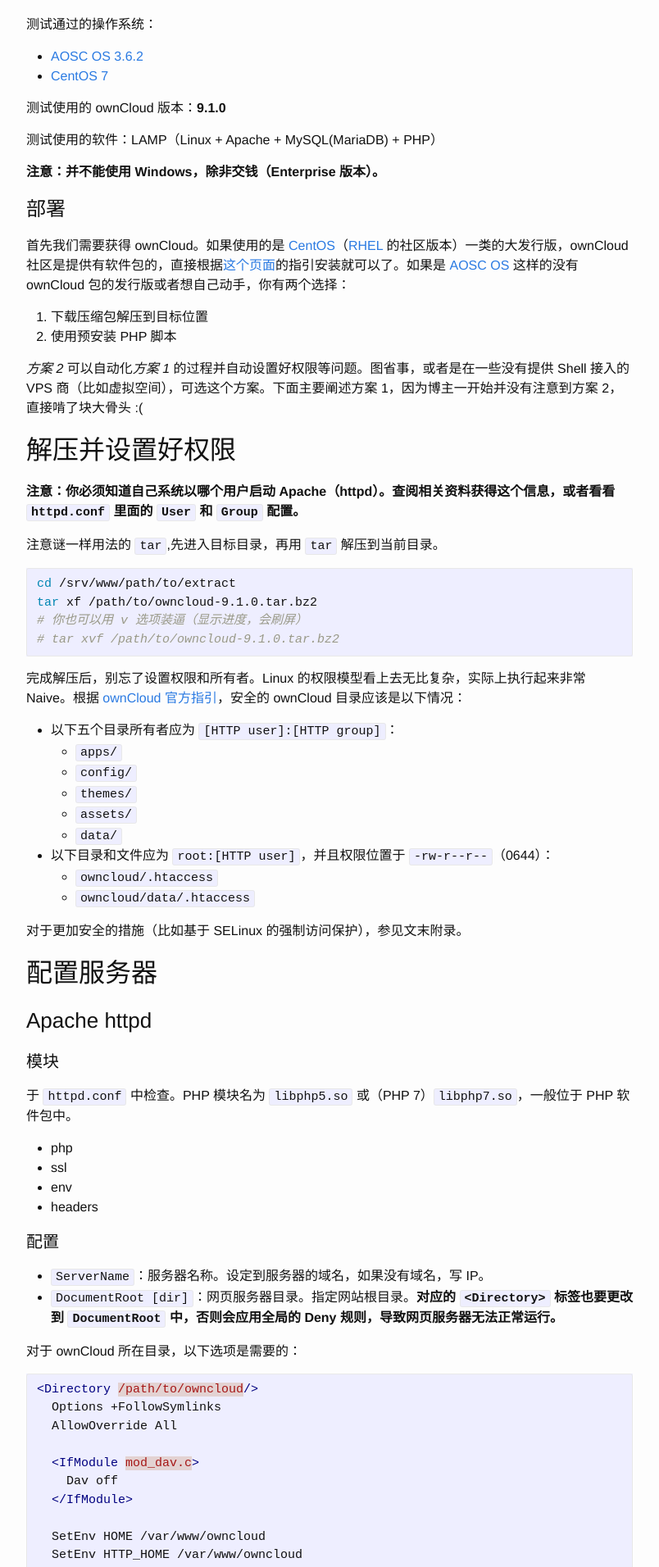
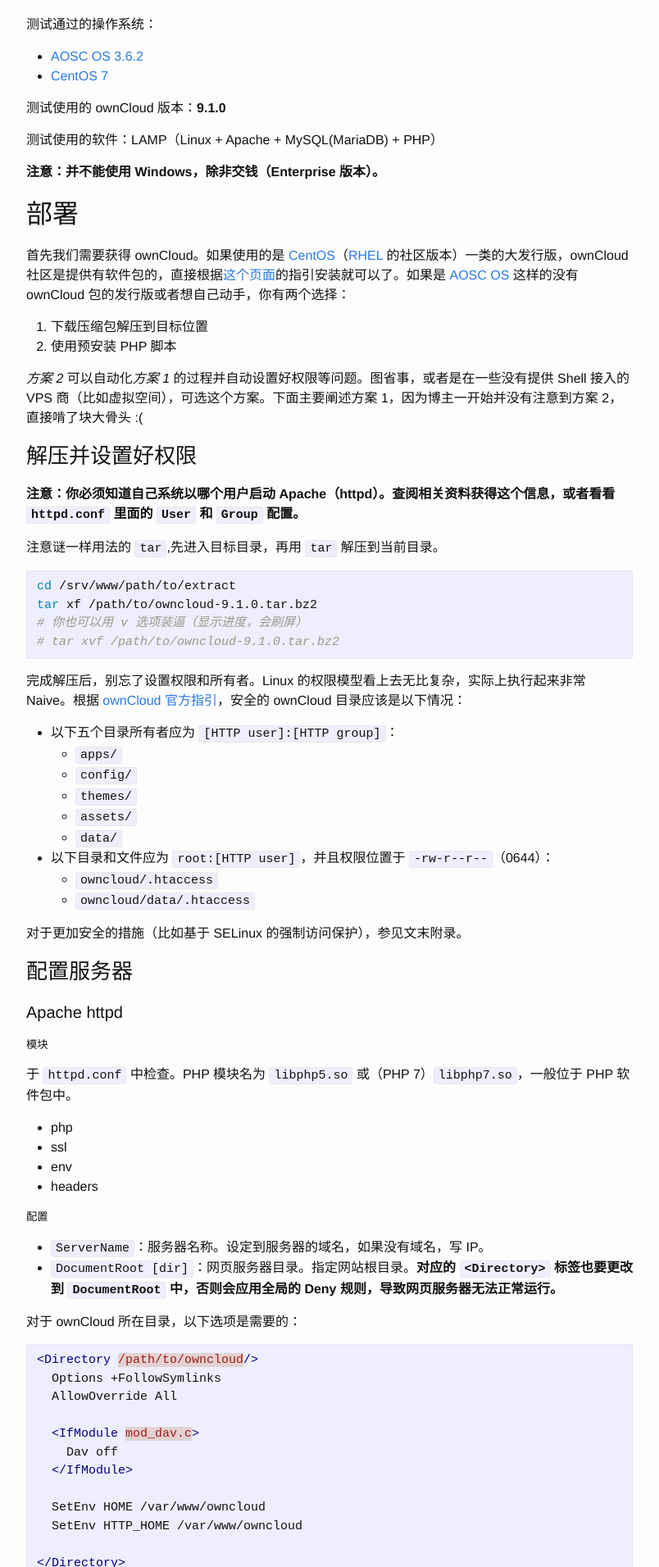
Before and after one commit to lmy441900/lmy441900.github.io, a Jekyll site: the page built from _posts/2016-08-06-how-to-setup-owncloud-on-a-single-server.md, in a window 1280 px wide. Shown: the part 374-2286 px from the top of the page at 82% size, without its empty margins (238-1042 px from the left). Built offline with Jekyll 4.4.1, drawn with Linux system fonts in a browser that asks for light colours.

Commit message:
fix: title rendering mistake
'#' is not correctly rendered.

Signed-off-by: Junde Yhi <lmy441900@gmail.com>

```diff
--- a/_posts/2016-08-06-how-to-setup-owncloud-on-a-single-server.md
+++ b/_posts/2016-08-06-how-to-setup-owncloud-on-a-single-server.md
@@ -35,7 +35,7 @@
 [aosc-os]:  https://aosc.io
 [cent-os-7]: https://centos.org
 
-# 部署
+## 部署
 
 首先我们需要获得 ownCloud。如果使用的是 [CentOS][cent-os-7]（[RHEL][rhel-7] 的社区版本）一类的大发行版，ownCloud 社区是提供有软件包的，直接根据[这个页面](https://download.owncloud.org/download/repositories/stable/owncloud/)的指引安装就可以了。如果是 [AOSC OS][aosc-os] 这样的没有 ownCloud 包的发行版或者想自己动手，你有两个选择：
 
@@ -46,7 +46,7 @@
 
 [rhel-7]:    https://www.redhat.com/rhel/
 
-## 解压并设置好权限
+### 解压并设置好权限
 
 **注意：你必须知道自己系统以哪个用户启动 Apache（httpd）。查阅相关资料获得这个信息，或者看看 `httpd.conf` 里面的 `User` 和 `Group` 配置。**
 
@@ -73,11 +73,11 @@
 
 对于更加安全的措施（比如基于 SELinux 的强制访问保护），参见文末附录。
 
-## 配置服务器
+### 配置服务器
 
-### Apache httpd
+#### Apache httpd
 
-#### 模块
+##### 模块
 
 于 `httpd.conf` 中检查。PHP 模块名为 `libphp5.so` 或（PHP 7）`libphp7.so`，一般位于 PHP 软件包中。
 
@@ -86,7 +86,7 @@
 - env
 - headers
 
-#### 配置
+##### 配置
 
 - `ServerName`：服务器名称。设定到服务器的域名，如果没有域名，写 IP。
 - `DocumentRoot [dir]`：网页服务器目录。指定网站根目录。**对应的 `<Directory>` 标签也要更改到 `DocumentRoot` 中，否则会应用全局的 Deny 规则，导致网页服务器无法正常运行。**
@@ -110,11 +110,11 @@
 
 配置完成后，使用 `sudo systemctl start httpd`（CentOS 7 使用 `sudo systemctl start apache`）来启动 Apache httpd 服务器。将 `start` 替换为 `enable` 可使其自启动。
 
-### PHP
+#### PHP
 
 ownCloud 对 PHP 的最低要求是版本 5.4。PHP 5.5 或以上版本本文讨论 `APCu` 作为 Memcache 模块，而 PHP 版本 5.4（CentOS 7 和 Ubuntu 等发行版提供）则需要使用 `APC` Memcache 模块，安装方法大致一样。经本人测试，PHP 7 也可以运行 ownCloud，所以推荐使用 PHP 7，性能提升比较大。
 
-#### 模块
+##### 模块
 
 注意：**粗体字**表示这是一个 PHP Core 模块，一般都预先安装好了，或者可以通过包管理安装对应包。如果两者都没有，那就真没有了，**你需要重新编译 PHP 来开启 PHP Core 模块**。`php -m` 可以检查加载了的模块，查看 `php.ini` 和 PHP 模块目录可以知道已经安装了的模块，使用 `pecl`（PHP 的包管理）可以找到动态安装的模块。
 
@@ -164,7 +164,7 @@
 
 - pcntl
 
-#### 配置
+##### 配置
 
 调整 PHP 的某些设置可以让 PHP 更加安全。参见 [PHPSec][phpsec] 网站提供的信息来打造一个安全的 PHP 环境。
 
@@ -182,14 +182,14 @@
 
 [phpsec]: http://phpsec.org/projects/phpsecinfo/tests/
 
-### MySQL (MariaDB)
+#### MySQL (MariaDB)
 
 [MariaDB][mariadb] 是一款 [MySQL][mysql] 的开源替代品，使用方法和 [MySQL][mysql] 是一样的。
 
 [mariadb]: https://mariadb.org/
 [mysql]:   https://www.mysql.com/
 
-#### 配置实例
+##### 配置实例
 
 首先确认本机安装有 MariaDB。在 CentOS 7 中你需要安装 `xxx` 软件包来获得 MariaDB 的所有功能。然后执行：
 
@@ -207,7 +207,7 @@
 
 来 Harden [MariaDB][mariadb] 的安装，增强安全性。设置 root 密码后一路 `y` 即可。完成配置后使用 `sudo systemctl start mysql`（CentOS 7 使用 `sudo systemctl start mariadb`）打开 MariaDB 守护进程。将 `status` 替换为 `enable` 可以使其自启动。
 
-#### 配置用户和数据库
+##### 配置用户和数据库
 
 下面为 ownCloud 新建一个专用用户和数据库。执行：
 
@@ -235,11 +235,11 @@
 
 至此服务器配置完成。
 
-## 配置 ownCloud
+### 配置 ownCloud
 
 进入 ownCloud 页面即可完成基本配置，若没有警告则可顺利使用 ownCloud。以下介绍各项功能优化选项。
 
-### 缓存（Memcache）
+#### 缓存（Memcache）
 
 Memcache 可以将多次请求的内容放在内存里减少 I/O 请求以达到加速后来请求的目的，对性能提升不少，建议开启。因为我们要建立的是一台简单的 ownCloud 服务器，所以我们选用 PHP 的 `APCu` Memcache 模块，配置较 ownCloud 支持的 [`memcached`][memcached] 和 [`redis`][redis] 简单。在 Ubuntu 下，安装 `php5-apcu/trusty-backports` 包。**Ubuntu 主仓库提供的 `APCu` 版本较老（4.0.2），而 ownCloud 需要 `APCu` 版本大于等于 4.0.6，所以要从 `trusty-backports` 仓库安装。**
 
@@ -273,7 +273,7 @@
 
 之后 ownCloud 就可以使用 Memcache 加速请求了。
 
-### 改变后台任务执行方式
+#### 改变后台任务执行方式
 
 ownCloud 有一些后台程序用以执行更新缓存、清除垃圾等自维护行为。默认情况下 ownCloud 使用 Ajax 方式执行后台程序：一个请求一次。这是不被推荐的，请求数量一多，后台任务的数量就多（而且还是一模一样的），造成不必要的开销。ownCloud [在其官方指引中](https://doc.owncloud.org/server/9.1/admin_manual/configuration_server/background_jobs_configuration.html)推荐使用 Cronjob 来每 15 分钟执行一次后台任务，在此我们配置 Cronjob。
 
@@ -297,7 +297,7 @@
 
 来检查是否启用任务。之后我们需要在 ownCloud 中选择 Cron 任务执行类型，打开“管理”界面找到“后台任务”选项设置为 Cron 即可。
 
-### 服务器端加密（不推荐开启）
+#### 服务器端加密（不推荐开启）
 
 ownCloud 有一个选项用于开启服务器端加密，可以对上传的文件进行加密处理。**我个人不推荐这么做，原因如下：**
 
@@ -305,18 +305,18 @@
 - 使用 ownCloud 模块会给系统带来更多开销；
 - 真的 Care 安全性的话~~不如跳舞~~，使用全盘加密效果会更好。
 
-### 二步验证（2FA）
+#### 二步验证（2FA）
 
 ownCloud 可以打开二步验证（双因子认证，Two-Factor Authentication）来通过验证器使得登录更加安全。要使用 2FA 首先需要在 ownCloud 的“应用”中打开这个插件。单击左上角的倒三角，选择“应用”，**并打开左下角隐藏菜单中的“使用实验性功能”**，在“工具”菜单中找到 TOTP 应用，启用即可在用户的个人页面中选择开启 2FA。
 
-### 电子邮件
+#### 电子邮件
 
 ownCloud 可以在用户分享文件、密码丢失等情况下向用户发送邮件。可以选择自建邮件服务器，但是自建服务器容易被外部邮箱判断为垃圾邮件，因其信任度低。ownCloud 支持以内建 SMTP、PHP SMTP 以及系统内置 sendmail 三种方式发送邮件。
 
 使用域名邮箱服务可以借大服务商的邮箱发送自己的邮件。本文不介绍具体操作。
 
-# 附录
+## 附录
 
-## 启用 HTTP 安全连接（HTTPS）
+### 启用 HTTP 安全连接（HTTPS）
 
-## 使用 `occ` 从后台管理 ownCloud
+### 使用 `occ` 从后台管理 ownCloud
```
